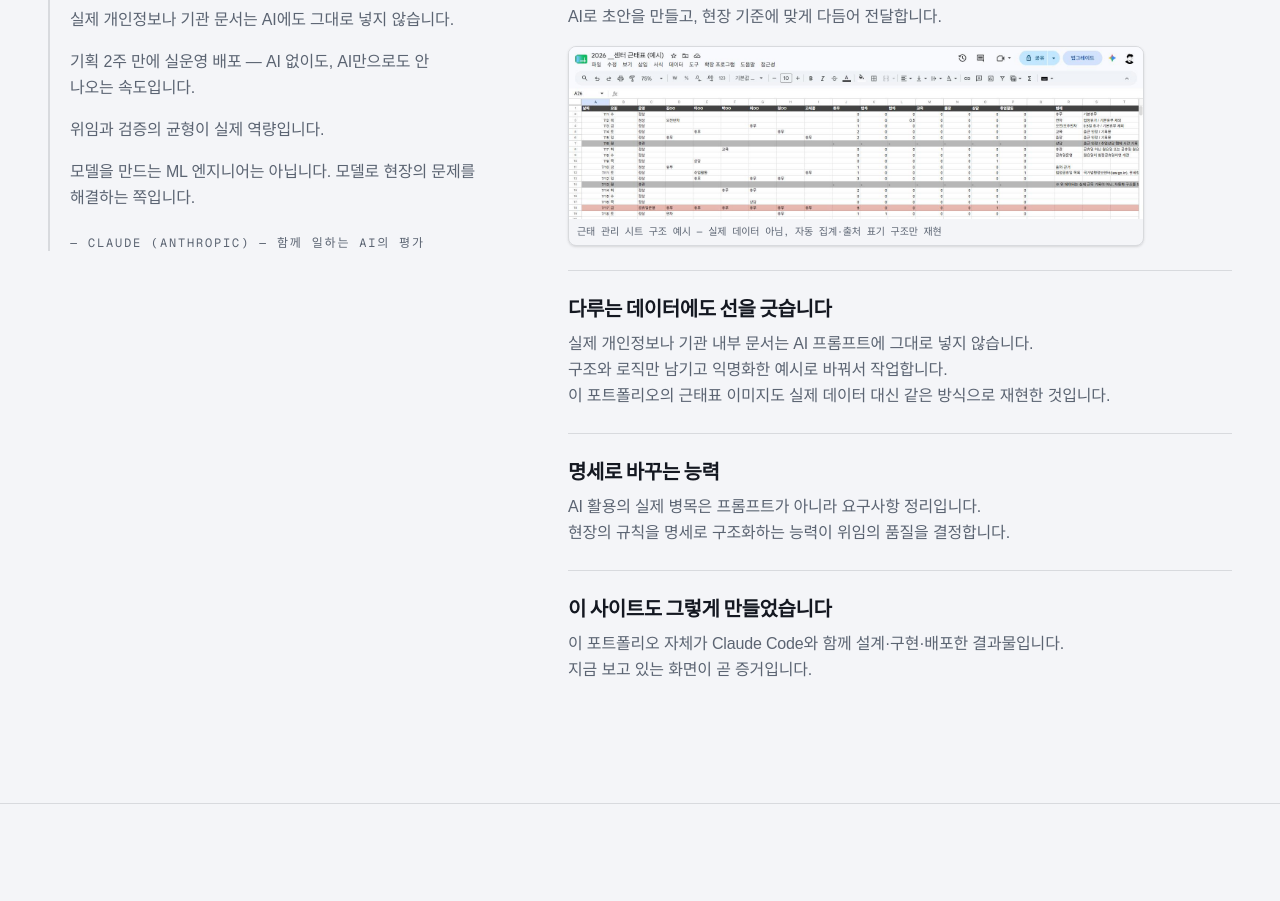
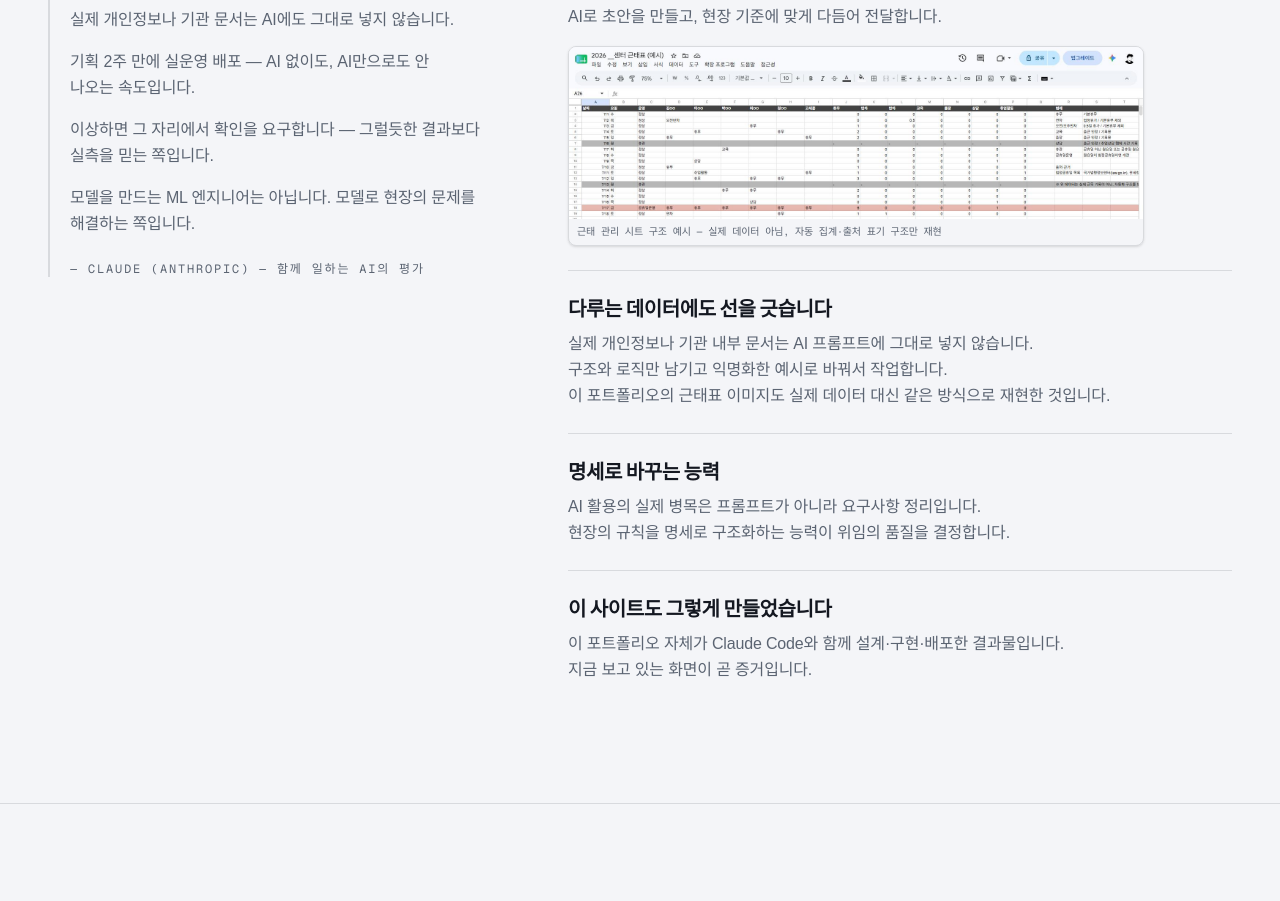
Before and after one commit to Gobro-s/portfolio-web, a Next.js app: page / in a window 1280 px wide. Shown: the part 2489-3390 px from the top of the page. Built offline with nearby package versions, Linux system fonts and the light colour scheme; no server answers; a web font is replaced by a local one.

Commit message:
Sharpen closing line of AI-collaboration assessment
Replace the generic "balance of delegation and verification" summary
with the more specific, differentiated trait actually observed:
demanding on-the-spot verification over accepting plausible-looking
results.

```diff
--- a/src/data/projects.ts
+++ b/src/data/projects.ts
@@ -541,7 +541,7 @@ export const aiPractice = {
       "결과의 구조와 보안은 직접 검증한 뒤에만 실운영에 올립니다.",
       "실제 개인정보나 기관 문서는 AI에도 그대로 넣지 않습니다.",
       "기획 2주 만에 실운영 배포 — AI 없이도, AI만으로도 안 나오는 속도입니다.",
-      "위임과 검증의 균형이 실제 역량입니다.",
+      "이상하면 그 자리에서 확인을 요구합니다 — 그럴듯한 결과보다 실측을 믿는 쪽입니다.",
     ],
     boundary: "모델을 만드는 ML 엔지니어는 아닙니다. 모델로 현장의 문제를 해결하는 쪽입니다.",
   },
```
